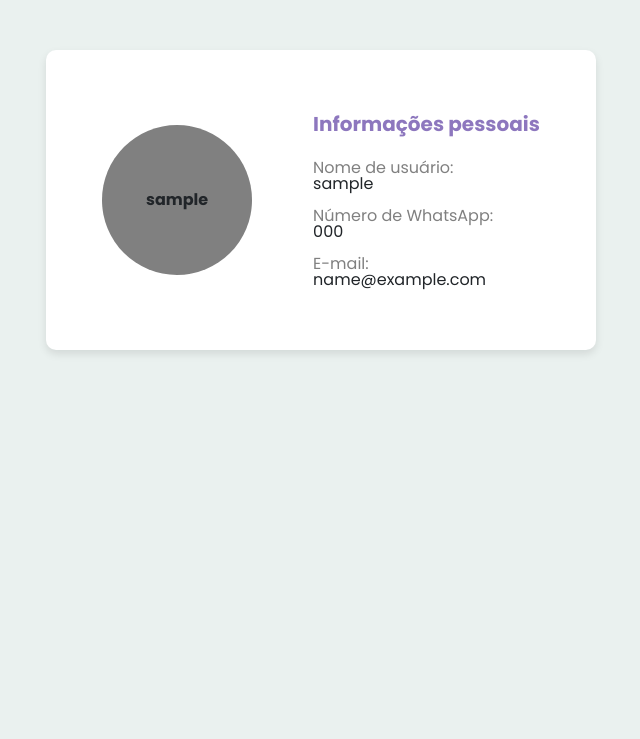
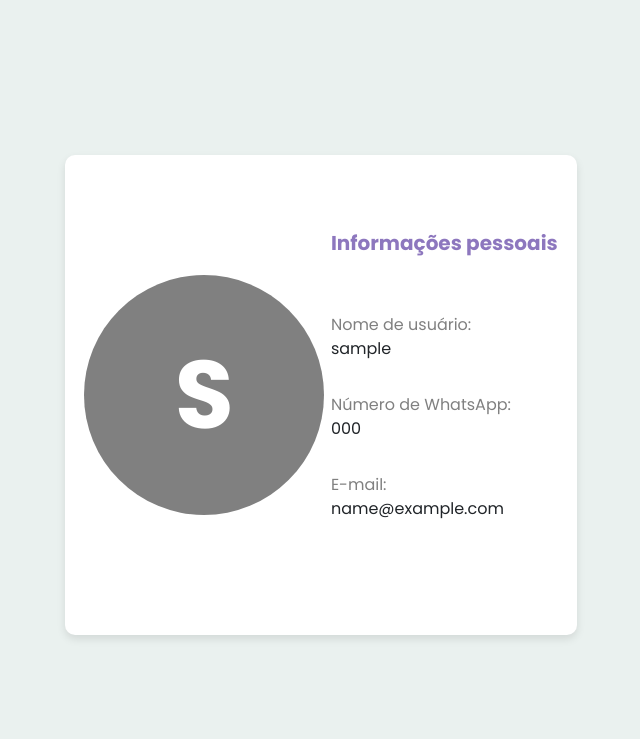
Before and after one commit to FredericoBaker/tp-engenharia-de-software, a Django app: a page that uses main_app/templates/main_app/profile.html in a window 1280 px wide. Shown: the part 48-787 px from the top of the page, without its empty margins (319-959 px from the left). Run offline with Django 5.2, Linux system fonts and the light colour scheme; a user stored in the database is signed in; tables that the repository leaves empty hold one stand-in row (values such as "Sample post"); some libraries are stand-ins or nearby versions.

Commit message:
atualizando design pagina de perfil

```diff
--- a/main_app/static/main_app/css/profile.css
+++ b/main_app/static/main_app/css/profile.css
@@ -1,6 +1,15 @@
 body {
   background-color: #eaf1ef;
   font-family: Poppins;
+}
+
+.general-container{
+  display: flex;
+  width: 100vw;
+  height: calc(100vh - 60px);
+  flex-direction: column;
+  align-items: center;
+  justify-content: center;
 }
 
 .grid-template-columns {
@@ -10,28 +19,44 @@ body {
   background: #fff;
   box-shadow: 0 4px 8px rgba(0, 0, 0, 0.1);
   border-radius: 10px;
-  padding: 20px;
+  padding: 1rem;
   width: 100%;
-  max-width: 550px;
-  max-height: 300px;
+  max-width: 40%;
+  max-height: 30rem;
   height: 200vh;
   margin: 0 auto;
-  padding: 2%;
   margin-top: 50px;
 }
 
-.circle {
+.item{
+  display: flex;
+  flex-direction: column;
+}
+
+.label{
+  margin-bottom: 0.5rem;
+}
+
+.info{
+  margin-bottom: 2.5rem;
+}
+
+#profile_image {
   display: flex;
   justify-content: center;
   align-items: center;
-  width: 150px;
-  height: 150px;
+  width: 15rem;
+  height: 15rem;
   border-radius: 50%;
   background-color: gray;
   font-weight: 700;
+  color: white;
+  font-size: 6rem;
 }
 
 .title {
+  margin-bottom: 4rem;
+  font-size: 1.25rem;
   font-weight: 700;
   color: #8d77be;
 }
--- a/main_app/templates/main_app/profile.html
+++ b/main_app/templates/main_app/profile.html
@@ -1,23 +1,33 @@
 {% extends "main_app/layout.html" %} {% load static %} {% block body %}  {% if exists %}
 <link rel="stylesheet" href="{% static 'main_app/css/profile.css' %}?v=1" />
 
-<div">
+<div class="general-container">
     <section class="container grid grid-template-columns">
         <div class="item">
-            <div class="circle">{{ user.username }}</div>
+            <div id="profile_image"></div>
         </div>
+
         <div class="item">
-            <h5 class="h5 title">Informações pessoais</h5>
-            <br>
-            <p class="label">Nome de usuário: </p><p>{{ user.username }}</p>
-            <br>
-            <p class="label">Número de WhatsApp: </p><p>{{ user.whatsapp_number }}</p>
-            <br>
-            <p class="label">E-mail: </p><p>{{ user.email }}</p>
+            <h1 class="title">Informações pessoais</h1>
+            <p class="label">Nome de usuário:</p>
+            <p class="info" id="name">{{ user.username }}</p>
+            <p class="label">Número de WhatsApp: </p>
+            <p class="info">{{ user.whatsapp_number }}</p>
+            <p class="label">E-mail: </p>
+            <p class="info">{{ user.email }}</p>
         </div>
     </section>
 </div>
 
 {% endif %} {% endblock %} {% block script %}
-<script src=""></script>
+<script src="https://ajax.googleapis.com/ajax/libs/jquery/3.5.1/jquery.min.js"></script>
+<script>
+    $(document).ready(function(){
+        var name = $('#name').text().split(' ');
+        var firstName = name[0];
+        var lastName = name[name.length - 1]
+        var initials = firstName.charAt(0).toUpperCase() + " " + lastName === undefined ? '' : lastName.charAt(0).toUpperCase();
+        $('#profile_image').text(initials)
+    })
+</script>
 {% endblock %}
```
